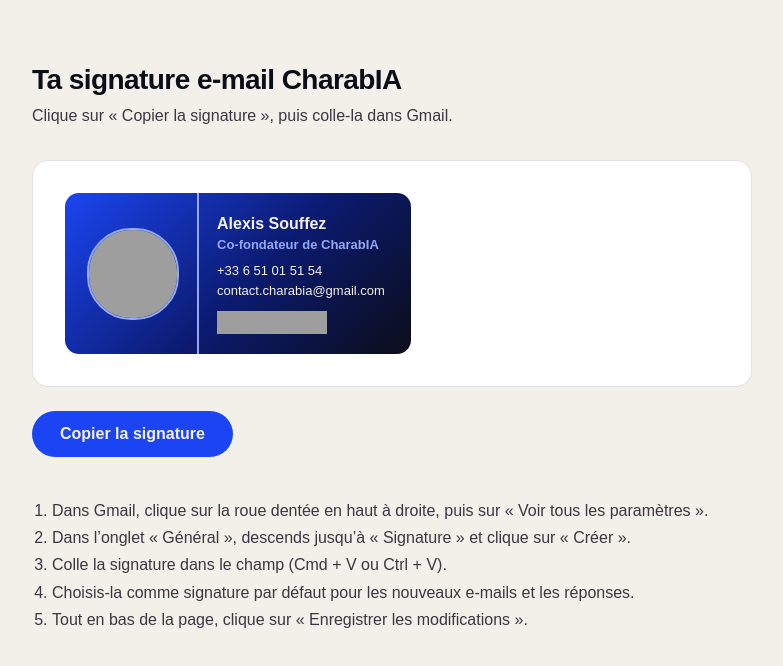
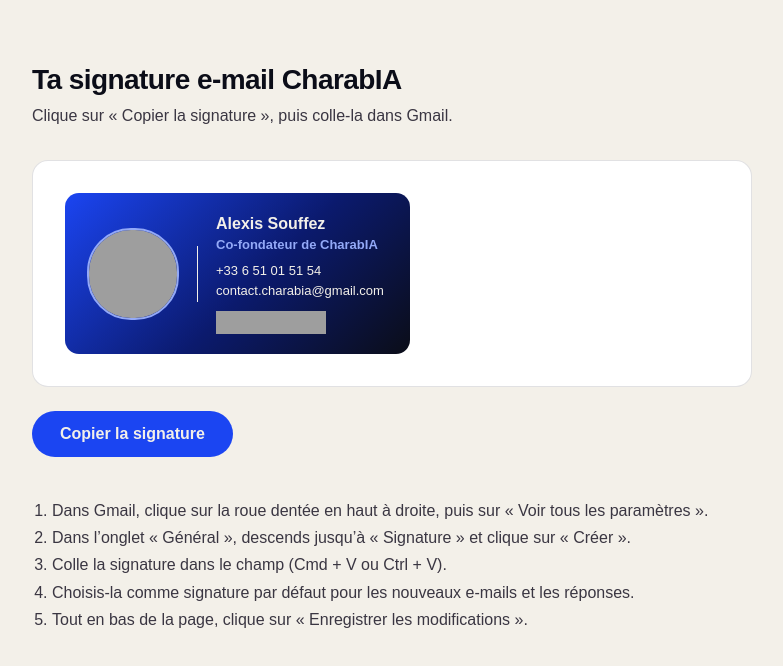
Before and after one commit to asffz27/charabia-site, a plain HTML site: page dist/signature-alexis.html in a window 1280 px wide. Shown: the whole page, without its empty margins (248-1031 px from the left). Drawn offline with Linux system fonts and the light colour scheme; grey boxes are pictures that could not be loaded.

Commit message:
Signature : séparateur blanc plus court
Co-Authored-By: Claude Opus 5.5 <noreply@anthropic.com>
Claude-Session: https://claude.ai/code/session_01TCA7mLjXZrrdPM9xigZowt

```diff
--- a/dist/signature-alexis.html
+++ b/dist/signature-alexis.html
@@ -29,7 +29,8 @@
     <td style="padding:20px 18px 20px 22px;vertical-align:middle;">
       <img src="https://charabia-site.vercel.app/assets/signature/alexis.png" width="88" height="88" alt="Alexis Souffez" style="display:block;width:88px;height:88px;border-radius:44px;border:2px solid #93A9F7;">
     </td>
-    <td style="padding:20px 26px 20px 18px;border-left:2px solid #93A9F7;vertical-align:middle;">
+    <td style="padding:0;vertical-align:middle;"><div style="width:1px;height:56px;background-color:#F3F0E9;font-size:0;line-height:0;">&nbsp;</div></td>
+    <td style="padding:20px 26px 20px 18px;vertical-align:middle;">
       <div style="font-size:16px;font-weight:bold;color:#F3F0E9;line-height:22px;">Alexis Souffez</div>
       <div style="font-size:13px;color:#93A9F7;line-height:20px;font-weight:bold;">Co-fondateur de CharabIA</div>
       <div style="font-size:13px;line-height:20px;padding-top:6px;">
```
